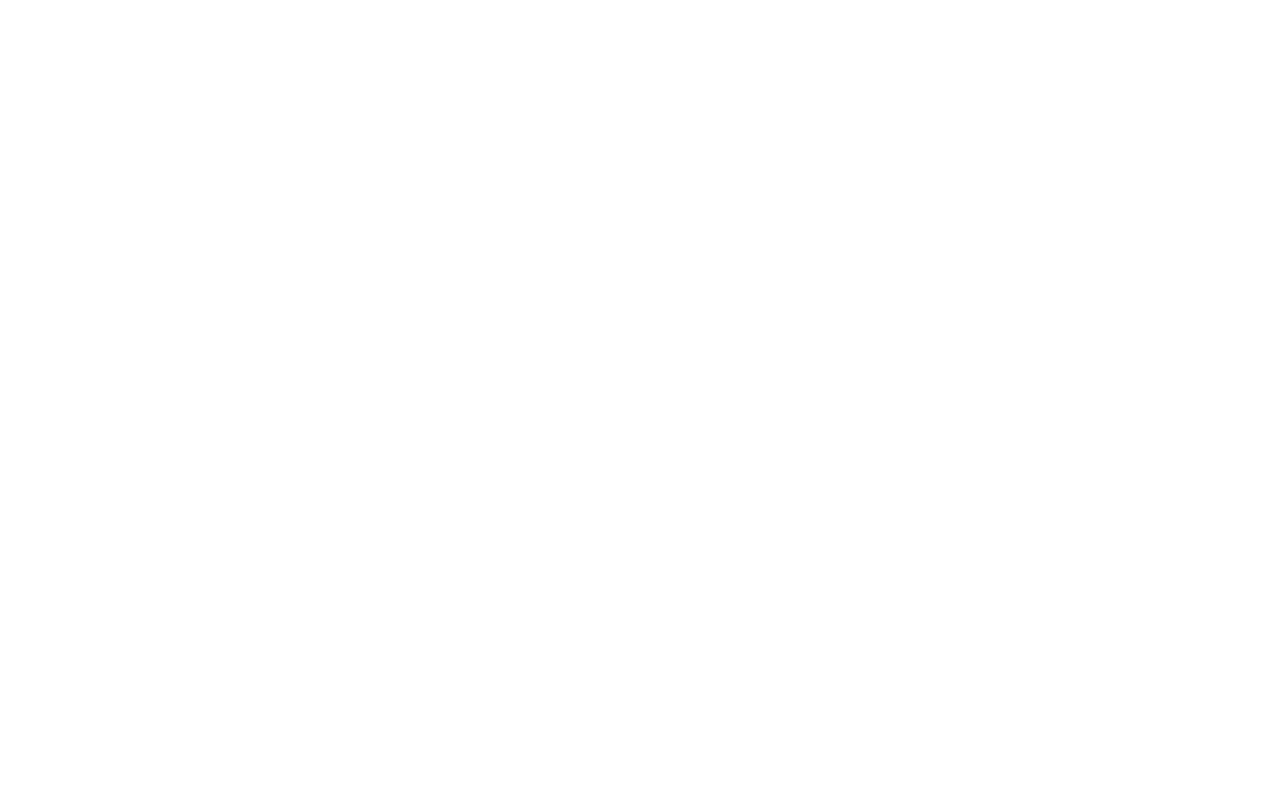
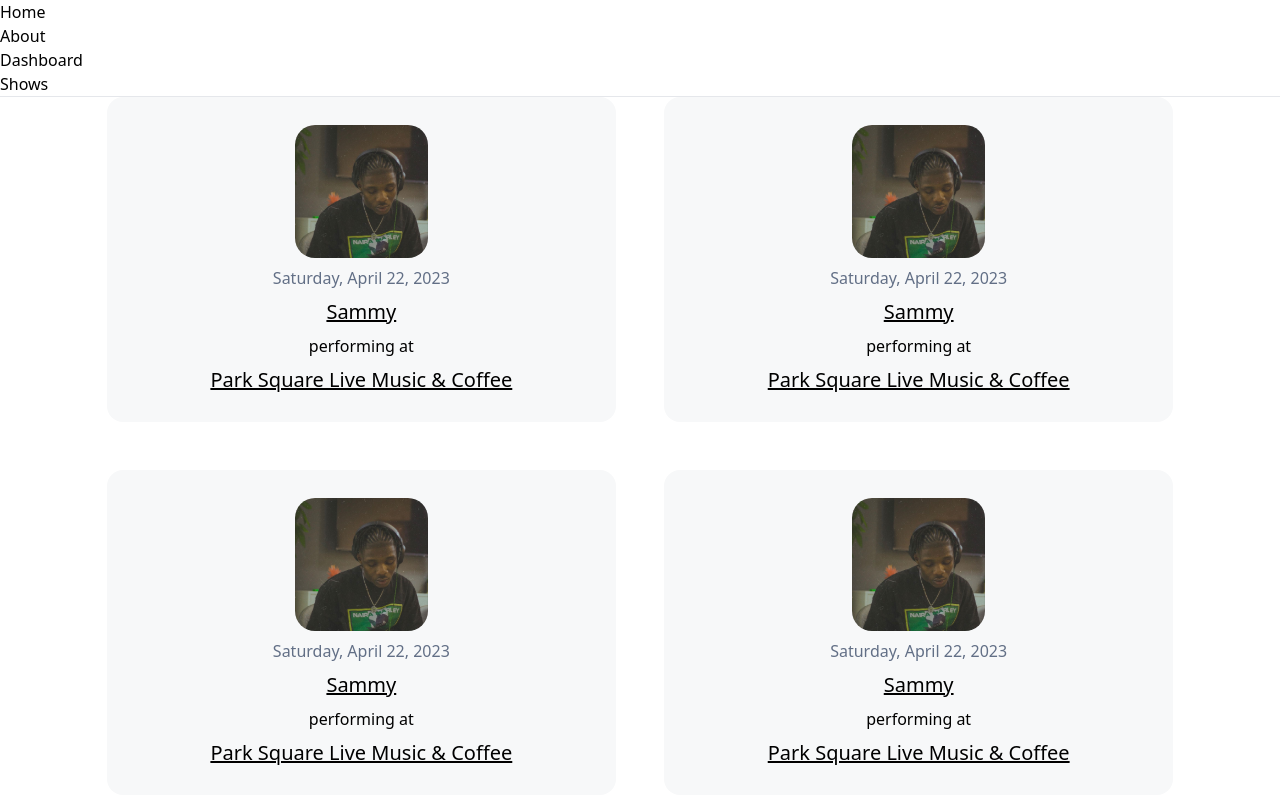
Before and after one commit to devcareer/Project-outside, a React (Vite) app: page /shows in a window 1280 px wide. Before the commit this address had no page. Shown: the top 800 px of the page. Built offline with nearby package versions, Linux system fonts and the light colour scheme.

Commit message:
developed te shows page

```diff
--- a/src/App.jsx
+++ b/src/App.jsx
@@ -9,7 +9,7 @@
   Outlet,
   Link,
 } from "react-router-dom";
-
+import Shows from "./pages/Shows";
 import Layout from "./Layouts/DefaultLayout";
 
 function App() {
@@ -17,6 +17,7 @@
     <div className="App">
       <Routes>
         <Route path="/" element={<Layout />}>
+        <Route path="/shows" element={<Shows />} />
           {/* <Route index element={<Home />} />
           <Route path="about" element={<About />} /> */}
           {/* <Route path="dashboard" element={<Dashboard />} /> */}
--- a/src/Layouts/DefaultLayout.jsx
+++ b/src/Layouts/DefaultLayout.jsx
@@ -18,7 +18,7 @@
             <Link to="/dashboard">Dashboard</Link>
           </li>
           <li>
-            <Link to="/nothing-here">Nothing Here</Link>
+            <Link to="/shows">Shows</Link>
           </li>
         </ul>
       </nav>
--- /dev/null
+++ b/src/pages/Shows.jsx
@@ -0,0 +1,83 @@
+import React from 'react'
+import sammy from '../assets/images/sammy.svg'
+function Shows() {
+
+    const shows = [
+        {
+            id: 1,
+            date: "Saturday, April 22, 2023",
+            performer: "Sammy",
+            venue: "Park Square Live Music & Coffee"
+        },
+        {
+            id: 2,
+            date: "Saturday, April 22, 2023",
+            performer: "Sammy",
+            venue: "Park Square Live Music & Coffee"
+        },
+        {
+            id: 3,
+            date: "Saturday, April 22, 2023",
+            performer: "Sammy",
+            venue: "Park Square Live Music & Coffee"
+        },
+        {
+            id: 4,
+            date: "Saturday, April 22, 2023",
+            performer: "Sammy",
+            venue: "Park Square Live Music & Coffee"
+        },
+        {
+            id: 5,
+            date: "Saturday, April 22, 2023",
+            performer: "Sammy",
+            venue: "Park Square Live Music & Coffee"
+        },
+        {
+            id: 6,
+            date: "Saturday, April 22, 2023",
+            performer: "Sammy",
+            venue: "Park Square Live Music & Coffee"
+        },
+        {
+            id: 7,
+            date: "Saturday, April 22, 2023",
+            performer: "Sammy",
+            venue: "Park Square Live Music & Coffee"
+        },
+        {
+            id: 8,
+            date: "Saturday, April 22, 2023",
+            performer: "Sammy",
+            venue: "Park Square Live Music & Coffee"
+        },
+        {
+            id: 9,
+            date: "Saturday, April 22, 2023",
+            performer: "Sammy",
+            venue: "Park Square Live Music & Coffee"
+        },
+        {
+            id: 10,
+            date: "Saturday, April 22, 2023",
+            performer: "Sammy",
+            venue: "Park Square Live Music & Coffee"
+        }
+    ]
+
+    return (
+        <div className="grid grid-cols-1 sm:grid-cols-2 gap-8 sm:gap-12 lg:gap:16 w-10/12 mx-auto">
+            {shows.map((show) => (
+                <div key={show.id} className="bg-[#F7F8F9] flex flex-col items-center justify-center rounded-2xl p-7">
+                    <img src={sammy} alt="" />
+                    <p className="text-[#626F86] my-2">{show.date}</p>
+                    <h3 className="text-xl font-medium underline">{show.performer}</h3>
+                    <span className="my-2">performing at</span>
+                    <h3 className="text-xl text-center font-medium underline">{show.venue}</h3>
+                </div>
+            ))}
+        </div>
+    )
+}
+
+export default Shows
```
Also changed, not shown: src/assets/images/sammy.svg (added).
